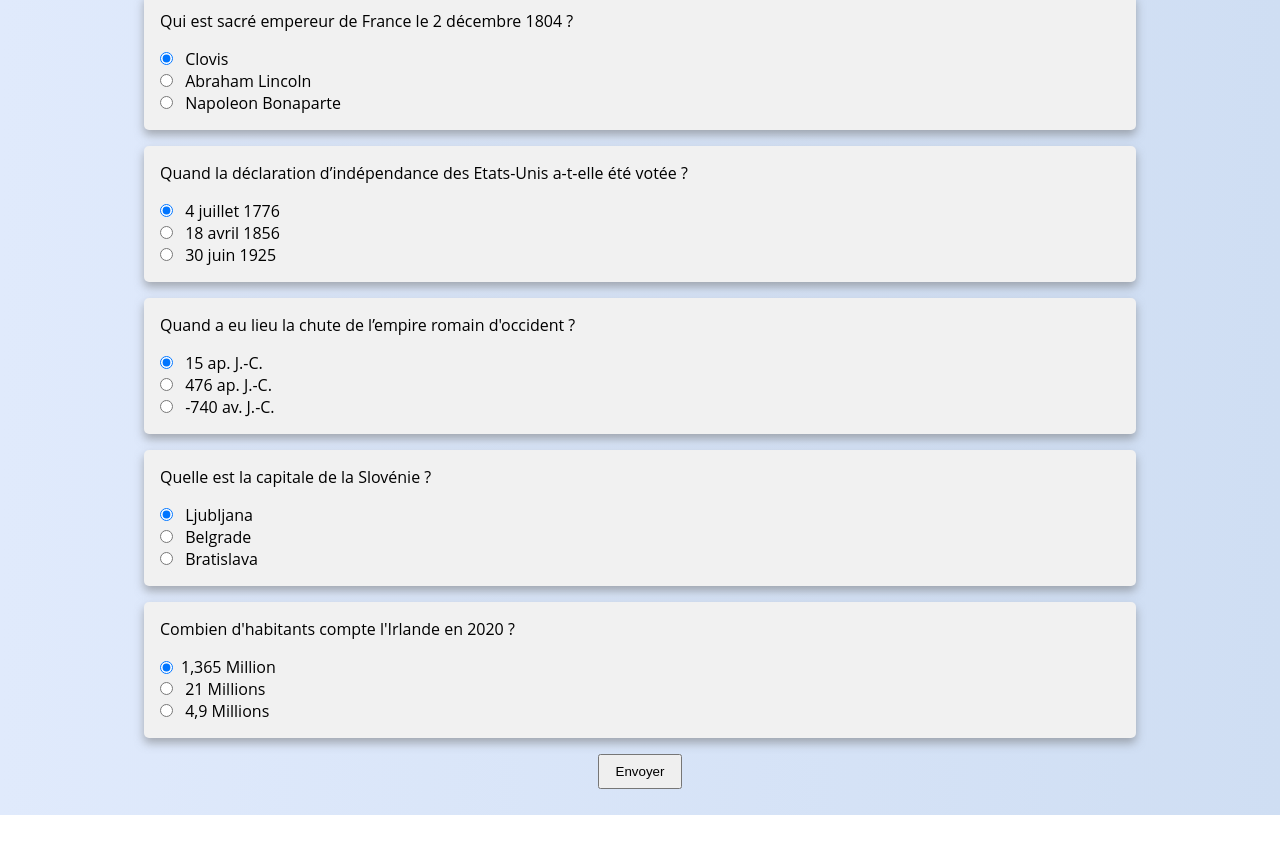
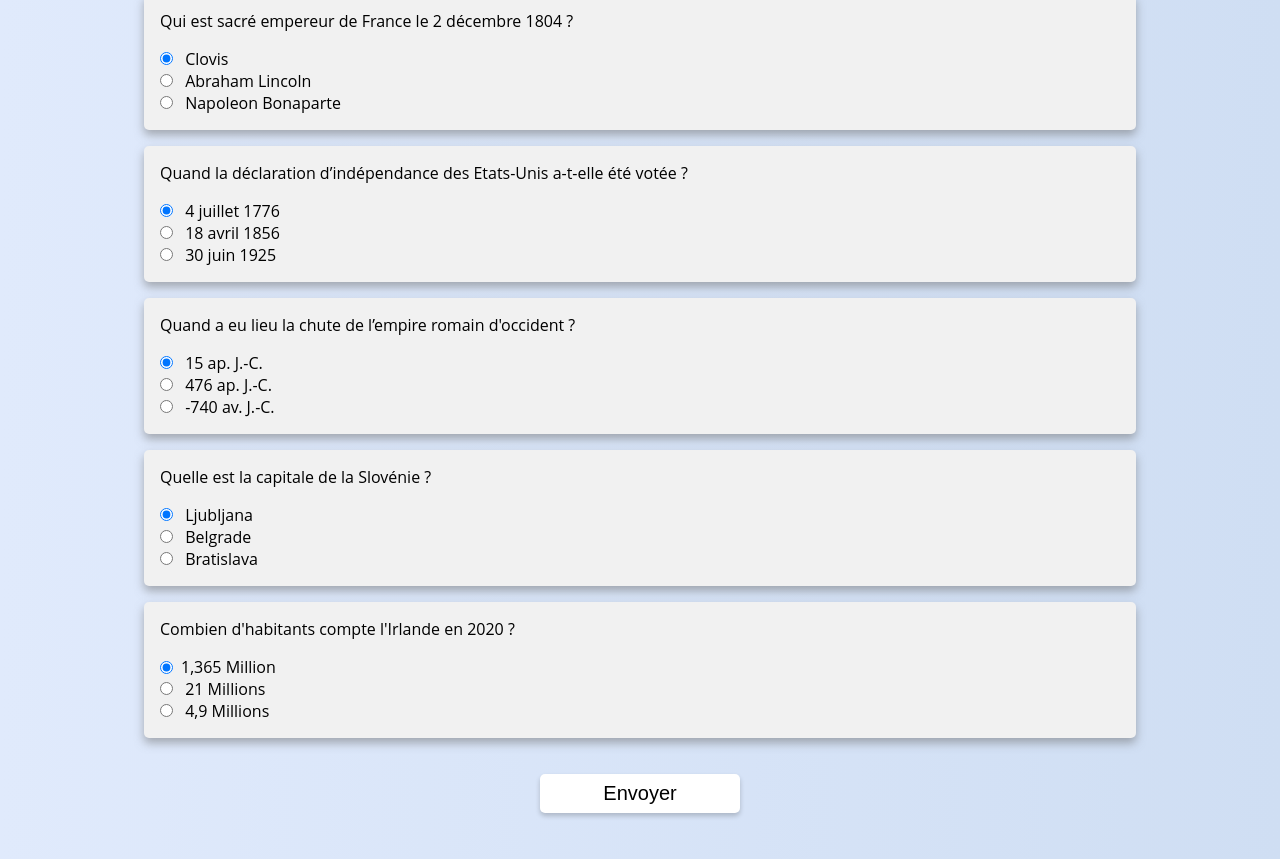
Before and after one commit to newdev-creator/javascript-quiz, a plain HTML site: page index.html in a window 1280 px wide. Shown: the part 115-974 px from the top of the page. Before the commit the page ends 930 px from the top, so only its background shows below. Drawn offline with Linux system fonts and the light colour scheme.

Commit message:
FEAT: dernier style

```diff
--- a/style.css
+++ b/style.css
@@ -59,3 +59,24 @@ form {
 input {
   margin-right: 0.5rem;
 }
+
+button {
+  display: block;
+  margin: 20px auto;
+  border-radius: 5px;
+  background: #fff;
+  min-width: 200px;
+  padding: 15px 5px;
+  font-size: 20px;
+  cursor: pointer;
+  border: none;
+  box-shadow: 0 3px 5px rgba(0, 0, 0, 0.2);
+}
+form button:hover {
+  background: #b3b1c9;
+}
+
+.show-result {
+  display: flex;
+  justify-content: center;
+}
```
